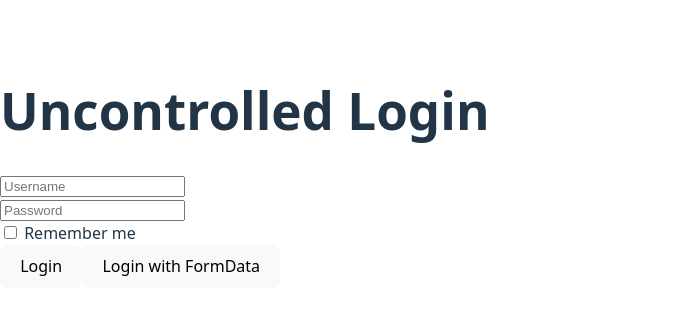
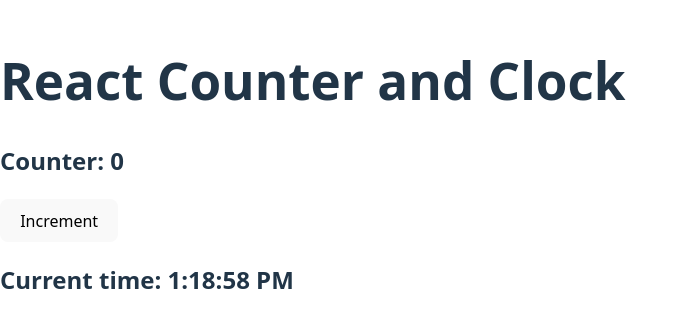
Before and after one commit to Chrisack66/Esercizi-React, a React (Vite) app in the folder Esercizi_React/: page / in a window 1280 px wide. Shown: the part 232-560 px from the top of the page, without its empty margins (0-688 px from the left). Built offline with nearby package versions, Linux system fonts and the light colour scheme.

Commit message:
UseEffect

```diff
--- a/Esercizi_React/src/App.jsx
+++ b/Esercizi_React/src/App.jsx
@@ -1,10 +1,12 @@
-import UncontrolledLogin from './UncontrolledLogin';
+import Counter from './Counter';
+import Clock from './Clock';
 
 function App() {
   return (
     <div>
-      <h1>Uncontrolled Login</h1>
-      <UncontrolledLogin />
+      <h1>React Counter and Clock</h1>
+      <Counter/>
+      <Clock />
     </div>
   );
 }
--- /dev/null
+++ b/Esercizi_React/src/Clock.jsx
@@ -0,0 +1,21 @@
+import { useState, useEffect } from 'react';
+
+function Clock() {
+  const [time, setTime] = useState(new Date());
+
+  useEffect(() => {
+    const intervalId = setInterval(() => {
+      setTime(new Date());
+    }, 1000);
+
+    return () => clearInterval(intervalId);
+  }, []);
+
+  return (
+    <div>
+      <h2>Current time: {time.toLocaleTimeString()}</h2>
+    </div>
+  );
+}
+
+export default Clock;
--- /dev/null
+++ b/Esercizi_React/src/Counter.jsx
@@ -0,0 +1,22 @@
+import { useState, useEffect } from 'react';
+
+function Counter({ initialValue = 0, step = 1 }) {
+  const [counter, setCounter] = useState(initialValue);
+
+  const handleIncrement = () => {
+    setCounter ((c) => c + 1);
+  };
+
+  useEffect(() => {
+    console.log(`Counter updated: ${counter}`);
+  }, [counter]);
+
+  return (
+    <div>
+      <h2>Counter: {counter}</h2>
+      <button onClick={handleIncrement}>Increment</button>
+    </div>
+  );
+}
+
+export default Counter;
--- a/Esercizi_React/src/UncontrolledLogin.jsx
+++ /dev/null
@@ -1,47 +0,0 @@
-export default function UncontrolledLogin() {
-  function handleLogin(event) {
-    event.preventDefault();
-
-    const form = event.target;
-    const username = form.username.value;
-    const password = form.password.value;
-    const remember = form.remember.checked;
-
-    console.log("Login with event.target:");
-    console.log("Username:", username);
-    console.log("Password:", password);
-    console.log("Remember:", remember);
-  }
-
-  function loginWithFormData() {
-    const form = document.getElementById("login-form");
-    const formData = new FormData(form);
-
-    const username = formData.get("username");
-    const password = formData.get("password");
-    const remember = formData.get("remember") === "on";
-
-    console.log("Login with FormData:");
-    console.log("Username:", username);
-    console.log("Password:", password);
-    console.log("Remember:", remember);
-  }
-
-  return (
-    <form id="login-form" onSubmit={handleLogin}>
-      <div>
-        <input type="text" name="username" placeholder="Username" />
-      </div>
-      <div>
-        <input type="password" name="password" placeholder="Password" />
-      </div>
-      <div>
-        <label>
-          <input type="checkbox" name="remember" /> Remember me
-        </label>
-      </div>
-      <button type="submit">Login</button>
-      <button type="button" onClick={loginWithFormData}>Login with FormData</button>
-    </form>
-  );
-}
```
